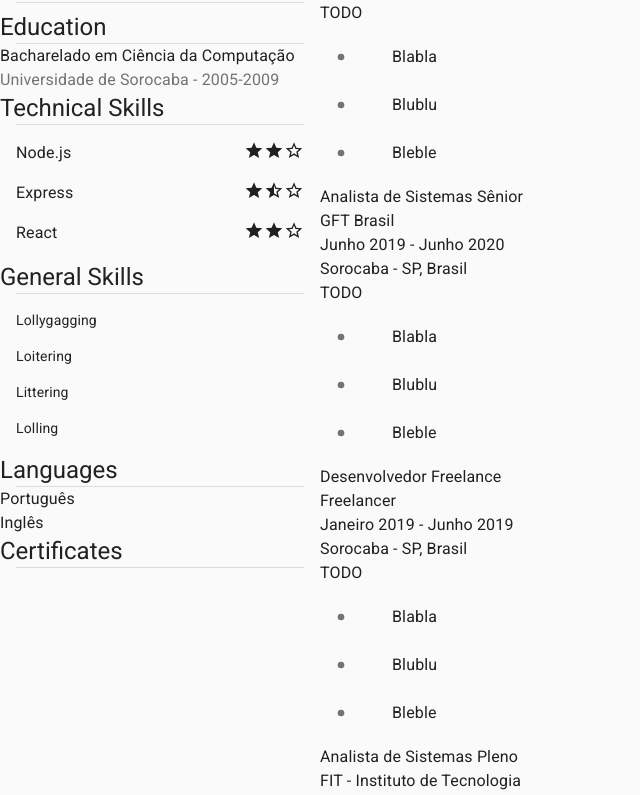
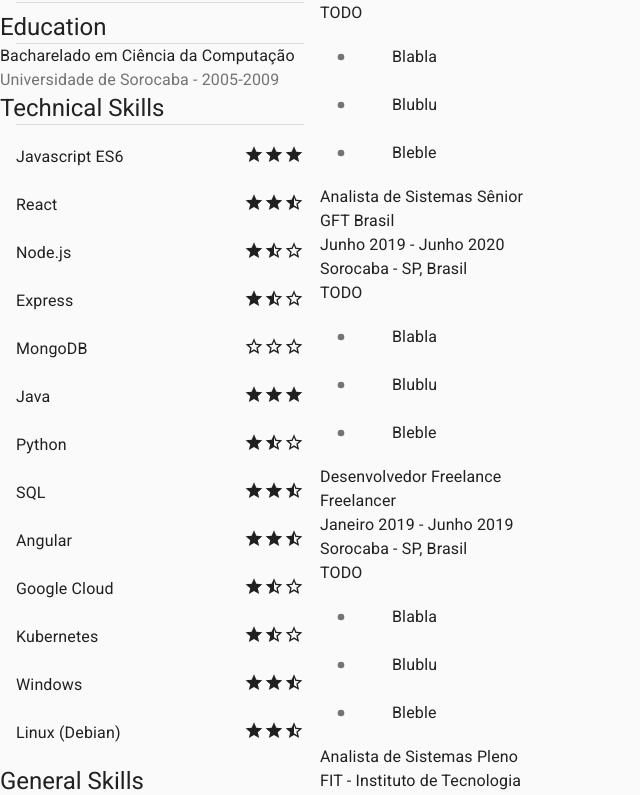
Before and after one commit to eduardopvm/react-cv, a React (Create React App) app: page / in a window 1280 px wide. Shown: the part 465-1260 px from the top of the page, without its empty margins (0-640 px from the left). Built offline with nearby package versions, Linux system fonts and the light colour scheme.

Commit message:
created skill component, still needs to fix key warning

```diff
--- a/src/Layout.js
+++ b/src/Layout.js
@@ -11,7 +11,7 @@ export default function Layout(props) {
     <React.Fragment>
       <Header data={props.data.contact} />
       <Grid container>
-        <Sidebar />
+        <Sidebar data={props.data}/>
         <MainContent data={props.data} />
       </Grid>
     </React.Fragment>
--- a/src/Sidebar.js
+++ b/src/Sidebar.js
@@ -8,12 +8,10 @@ import ListItemText from "@material-ui/core/ListItemText";
 import ListItemSecondaryAction from "@material-ui/core/ListItemSecondaryAction";
 import Divider from "@material-ui/core/Divider";
 
-/* Icons */
-import StarIcon from "@material-ui/icons/Star";
-import StarHalfIcon from "@material-ui/icons/StarHalf";
-import StarOutlineIcon from "@material-ui/icons/StarOutline";
 import { GoMarkGithub } from "react-icons/go";
 import { FaLinkedin, FaFacebookSquare } from "react-icons/fa";
+
+import SkillComponent from "./SkillComponent";
 
 export default function Sidebar(props) {
   return (
@@ -60,32 +58,7 @@ export default function Sidebar(props) {
       <Box>
         <Typography variant="h5">Technical Skills</Typography>
         <Divider variant="middle" />
-        <List>
-          <ListItem>
-            <Typography>Node.js</Typography>
-            <ListItemSecondaryAction>
-              <StarIcon fontSize="small" />
-              <StarIcon fontSize="small" />
-              <StarOutlineIcon fontSize="small" />
-            </ListItemSecondaryAction>
-          </ListItem>
-          <ListItem>
-            <Typography>Express</Typography>
-            <ListItemSecondaryAction>
-              <StarIcon fontSize="small" />
-              <StarHalfIcon fontSize="small" />
-              <StarOutlineIcon fontSize="small" />
-            </ListItemSecondaryAction>
-          </ListItem>
-          <ListItem>
-            <Typography>React</Typography>
-            <ListItemSecondaryAction>
-              <StarIcon fontSize="small" />
-              <StarIcon fontSize="small" />
-              <StarOutlineIcon fontSize="small" />
-            </ListItemSecondaryAction>
-          </ListItem>
-        </List>
+        <SkillComponent skills={props.data.technical_skills} />
       </Box>
 
       <Box>
--- /dev/null
+++ b/src/SkillComponent.js
@@ -0,0 +1,55 @@
+import React from "react";
+import List from "@material-ui/core/List";
+import ListItem from "@material-ui/core/ListItem";
+import ListItemText from "@material-ui/core/ListItemText";
+import ListItemSecondaryAction from "@material-ui/core/ListItemSecondaryAction";
+
+/* Icons */
+import StarIcon from "@material-ui/icons/Star";
+import StarHalfIcon from "@material-ui/icons/StarHalf";
+import StarOutlineIcon from "@material-ui/icons/StarOutline";
+
+export default function SkillComponent(props) {
+  const generateStars = (level) => {
+    const stars = [];
+    let integer = Math.trunc(level);
+    let remainder = level % 1;
+
+    if (level == 0) {
+      return (
+        <React.Fragment>
+          <StarOutlineIcon fontSize="small" />
+          <StarOutlineIcon fontSize="small" />
+          <StarOutlineIcon fontSize="small" />
+        </React.Fragment>
+      );
+    } else {
+      for (let i = 0; i < integer; i++) {
+        stars.push(<StarIcon fontSize="small" />);
+      }
+
+      if (remainder >= 0 && stars.length < 3) {
+        stars.push(<StarHalfIcon fontSize="small" />);
+      }
+    }
+
+    if (stars.length < 3) {
+      stars.push(<StarOutlineIcon fontSize="small" />);
+    }
+
+    return stars;
+  };
+
+  const skillsList = props.skills.map((skill) => {
+    return (
+      <ListItem key={skill.name}>
+        <ListItemText>{skill.name}</ListItemText>
+        <ListItemSecondaryAction>
+          {generateStars(skill.level)}
+        </ListItemSecondaryAction>
+      </ListItem>
+    );
+  });
+
+  return <List>{skillsList}</List>;
+}
--- a/src/WorkHistoryItem.js
+++ b/src/WorkHistoryItem.js
@@ -12,7 +12,7 @@ export default function WorkHistoryItem(props) {
   const highlights = [];
   props.history.highlights.map((text, index) => {
     highlights.push(
-      <ListItem key={index.toString()}>
+      <ListItem key={index}>
         <ListItemIcon>
           <FiberManualRecordIcon style={{ fontSize: 10 }} />
         </ListItemIcon>
--- a/src/data/cv_data_pt-br.json
+++ b/src/data/cv_data_pt-br.json
@@ -12,7 +12,21 @@
     "facebook": ""
   },
   "profile": "Lorem ipsum dolor sit amet",
-  "technical_skills": [],
+  "technical_skills": [
+    { "name": "Javascript ES6", "level": 3},
+    { "name": "React", "level": 2.5},
+    { "name": "Node.js", "level": 1.5},
+    { "name": "Express", "level": 1},
+    { "name": "MongoDB", "level": 0},
+    { "name": "Java", "level": 3},
+    { "name": "Python", "level": 1.5},
+    { "name": "SQL", "level": 2},
+    { "name": "Angular", "level": 2},
+    { "name": "Google Cloud", "level": 1.5},
+    { "name": "Kubernetes", "level": 1},
+    { "name": "Windows", "level": 2},
+    { "name": "Linux (Debian)", "level": 2.5}
+  ],
   "general_skills": [],
   "languague_skills": [],
   "certificates": [],
```
